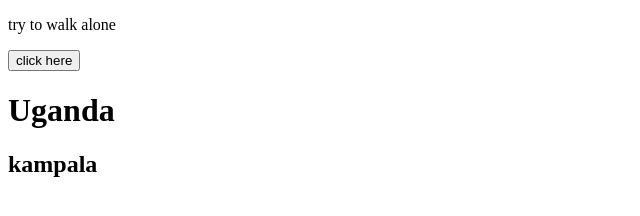
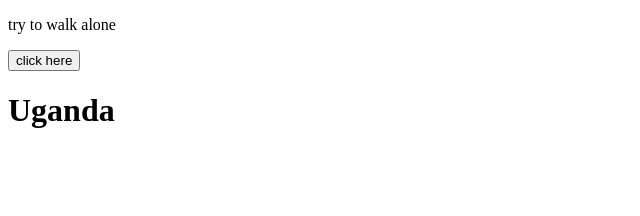
Before and after one commit to Godwin0788/learning-HTML, a plain HTML site: page godwin.html in a window 1280 px wide. Shown: the whole page, without its empty margins (0-640 px from the left). Drawn offline with Linux system fonts and the light colour scheme.

Commit message:
Deleted h2

```diff
--- a/godwin.html
+++ b/godwin.html
@@ -9,6 +9,5 @@
     <p>try to walk alone</p>
     <button>click here</button>
     <h1>Uganda</h1>
-    <h2>kampala</h2>
 </body>
 </html>
```
